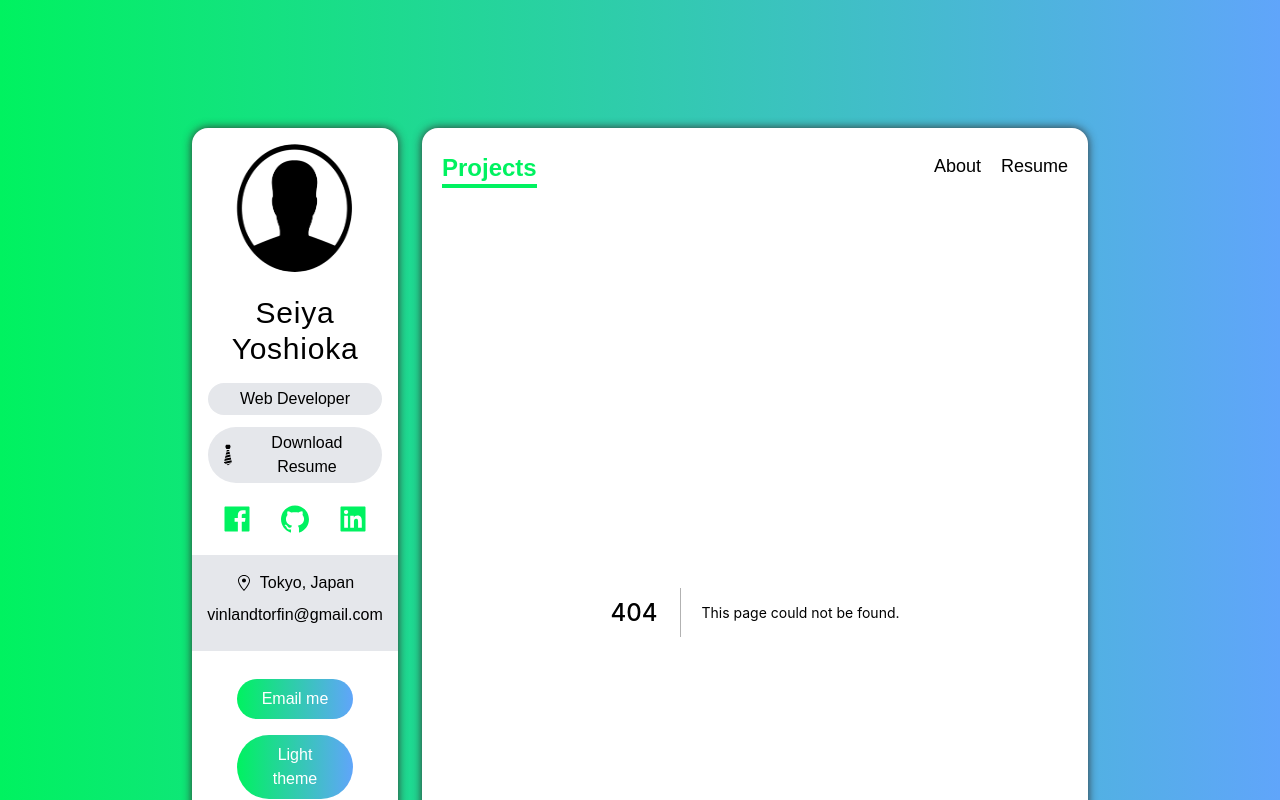
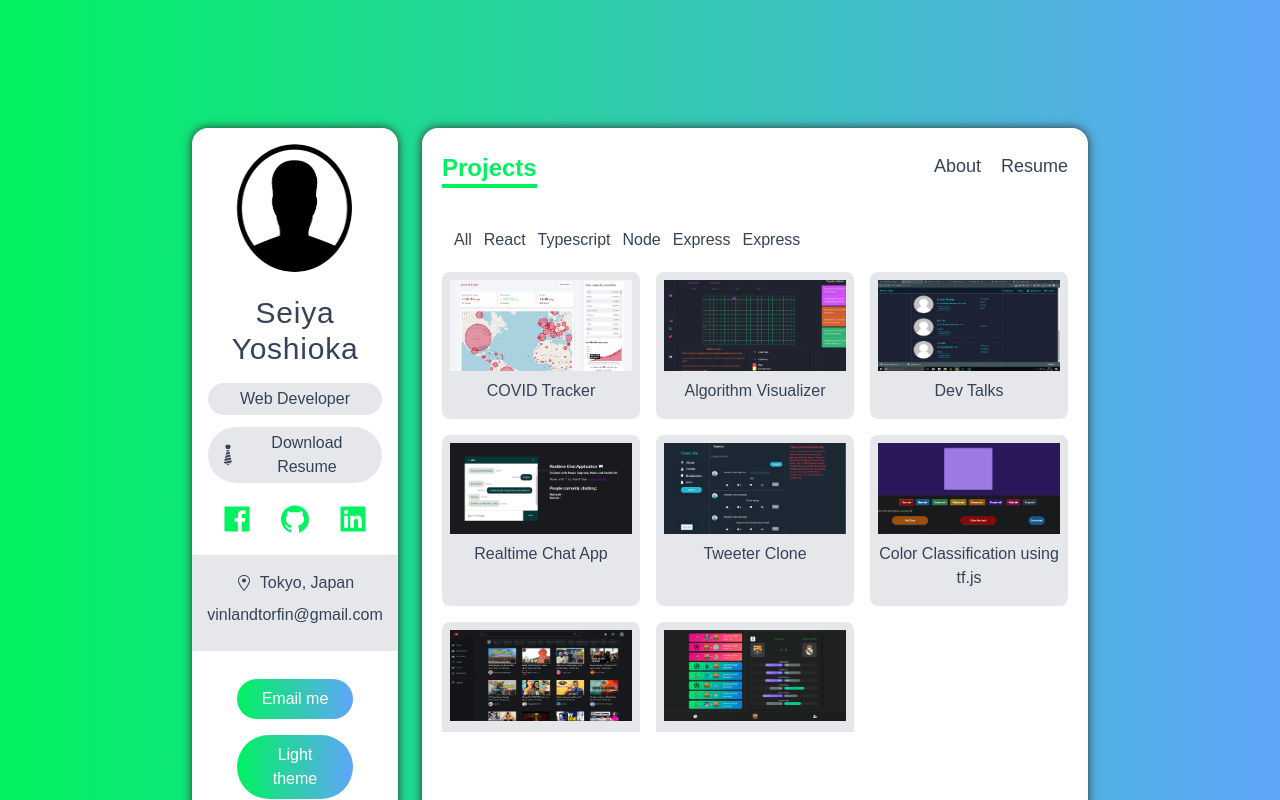
Before and after one commit to Seeya0/Next-Portfolio, a Next.js app: page /projects in a window 1280 px wide. Before the commit this address had no page. Shown: the top 800 px of the page. Built offline with nearby package versions, Linux system fonts and the light colour scheme.

Commit message:
Add projects function

```diff
--- /dev/null
+++ b/components/ProjectCard.tsx
@@ -0,0 +1,98 @@
+import { motion } from "framer-motion"
+import Image from "next/image"
+import { FunctionComponent } from "react"
+import { AiFillGithub, AiFillProject } from "react-icons/ai"
+import { MdClose } from "react-icons/md"
+import { fadeInUp, stagger } from "../animation"
+import { MyProject } from "../type"
+
+const ProjectCard: FunctionComponent<{
+    project: MyProject, showDetail: string | null, setShowDetail: (name: string | null) => void
+}> = ({ project: {
+    name, image_path, deployed_url, description, github_url, tags
+}, showDetail, setShowDetail }) => {
+
+        return (
+            <div>
+                <Image
+                    src={image_path}
+                    alt={name}
+                    className="cursor-pointer"
+                    onClick={() => setShowDetail(name)}
+                    width="300"
+                    height="150"
+                    layout="responsive"
+                />
+                <p className="my-2 text-center">{name}</p>
+
+                {showDetail === "name" && (
+                    <div
+                        className="grid md:grid-cols-2 p-2 md:p-10 rounded-lg absolute top-0 left-0 z-10 w-full h-auto gap-12 text-black bg-gray-100 dark:text-white dark:bg-dark-100"
+                    >
+                        <motion.div
+                            variants={stagger}
+                            initial="initial"
+                            animate="animate"
+                        >
+                            <motion.div
+                                variants={fadeInUp}
+                                className="border-4 border-gray-100"
+                            >
+                                <Image
+                                    src={image_path}
+                                    alt={name}
+                                    layout="responsive"
+                                    width="300"
+                                    height="150"
+                                />
+                            </motion.div>
+
+                            <motion.div className="flex justify-center my-4 space-x-3" variants={fadeInUp}>
+                                <a
+                                    href={github_url}
+                                    className="flex items-center px-4 py-2 space-x-3 text-lg bg-gray-200 dark:bg-dark-200"
+                                >
+                                    <AiFillGithub /> <span>Github</span>
+                                </a>
+                                <a
+                                    href={deployed_url}
+                                    className="flex items-center px-4 py-2 space-x-3 text-lg bg-gray-200 dark:bg-dark-200"
+                                >
+                                    <AiFillProject /> <span>Project</span>
+                                </a>
+                            </motion.div>
+                        </motion.div>
+
+                        <motion.div
+                            variants={stagger}
+                            initial="initial"
+                            animate="animate"
+                        >
+                            <motion.h2 className="mb-3 text-xl font-medium md:text-2xl" variants={fadeInUp}>{name}</motion.h2>
+                            <motion.h3 className="mb-3 font-medium">{description}</motion.h3>
+                            <motion.div variants={fadeInUp}>
+                                {tags.map((tag) => (
+                                    <span
+                                        key={tag}
+                                        className="px-2 py-1 mx-1 my-1 bg-gray-200 dark:bg-dark-200 rounded-sm"
+                                    >
+                                        {tag}
+                                    </span>
+                                ))}
+                            </motion.div>
+                        </motion.div>
+
+                        <button onClick={() => setShowDetail(null)}
+                            className="absolute p-1 bg-gray-200 rounded-full top-3 right-3 focus:outline-none dark:bg-dark-200"
+                        >
+                            <MdClose size={30} />
+                        </button>
+                    </div>
+                )
+
+                }
+            </div>
+        )
+    }
+
+export default ProjectCard
--- /dev/null
+++ b/components/ProjectsNavBar.tsx
@@ -0,0 +1,30 @@
+import { FunctionComponent } from "react"
+import { Category } from "../type"
+
+export const NavItem: FunctionComponent<{
+    categoryValue: Category, handleFilterCategory: Function, active: string,
+}> = ({ categoryValue, handleFilterCategory, active }) => {
+    let customClass = "capitalize cursor-pointer hover:text-green";
+    if (active === categoryValue) customClass += "text-green";
+
+    return (
+        <li className={customClass} onClick={() => handleFilterCategory(categoryValue)}>
+            {categoryValue}
+        </li>
+    )
+}
+
+const ProjectsNavBar: FunctionComponent<{ handleFilterCategory: Function, active: string }> = (props) => {
+    return (
+        <div className="flex px-3 py-2 space-x-3 list-none overflow-x-auto">
+            <NavItem categoryValue="all" {...props} />
+            <NavItem categoryValue="react" {...props} />
+            <NavItem categoryValue="typescript" {...props} />
+            <NavItem categoryValue="node" {...props} />
+            <NavItem categoryValue="express" {...props} />
+            <NavItem categoryValue="express" {...props} />
+        </div>
+    )
+}
+
+export default ProjectsNavBar
--- /dev/null
+++ b/pages/projects.tsx
@@ -0,0 +1,59 @@
+import { motion } from 'framer-motion';
+import { useState } from 'react'
+import { fadeInUp, routeAnimation, stagger } from '../animation';
+import ProjectCard from '../components/ProjectCard';
+import ProjectsNavBar from '../components/ProjectsNavBar';
+import { projects as projectsData } from '../data'
+import { Category } from '../type';
+
+const Projects = () => {
+    const [projects, setProjects] = useState(projectsData);
+    const [active, setActive] = useState("all");
+    const [showDetail, setShowDetail] = useState<string | null>(null);
+
+    const handleFilterCategory = (category: Category) => {
+        if (category === "all") {
+            setProjects(projectsData);
+            setActive(category);
+            return;
+        }
+
+        const filterCategory = projectsData.filter((project) => project.category.includes(category));
+        setProjects(filterCategory);
+        setActive(category);
+    }
+
+    return (
+        <motion.div
+            className="px-5 py-2 overflow-y-scroll"
+            style={{ height: "65vh" }}
+            variants={routeAnimation}
+            initial="initial"
+            animate="animate"
+            exit="exit"
+        >
+            <ProjectsNavBar handleFilterCategory={handleFilterCategory} active={active} />
+
+            <motion.div
+                className="grid grid-cols-12 gap-4 my-3 relative"
+                variants={stagger}
+                initial="initial"
+                animate="animate"
+            >
+                {
+                    projects.map(project => (
+                        <motion.div
+                            className="cols-span-12 p-2 sm:cols-span-6 lg:col-span-4 bg-gray-200 dark:bg-dark-200 rounded-lg"
+                            variants={fadeInUp}
+                            key={project.name}
+                        >
+                            <ProjectCard project={project} showDetail={showDetail} setShowDetail={setShowDetail} />
+                        </motion.div>
+                    ))
+                }
+            </motion.div>
+        </motion.div>
+    )
+}
+
+export default Projects
--- a/pages/resume.tsx
+++ b/pages/resume.tsx
@@ -23,6 +23,7 @@ const resume = () => {
                     <div>
                         <h5 className="my-2 text-xl font-bold">English Literature</h5>
                         <p className="font-semibold">Nihon University, University of Kent(2014-2018)</p>
+                        <p className="my-3">Jazz age is the best generation</p>
                     </div>
                 </motion.div>
                 <motion.div
```
